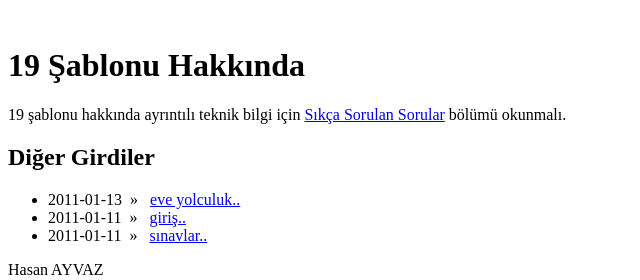
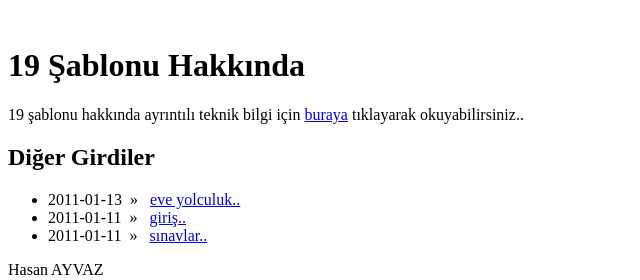
Before and after one commit to hasayvaz/hasayvaz.github.com, a Jekyll site: the page built from 1/_posts/2011-01-13-SSS.md, in a window 1280 px wide. Shown: the top 280 px of the page, without its empty margins (0-640 px from the left). Built offline with Jekyll 4.4.1, drawn with Linux system fonts in a browser that asks for light colours.

Commit message:
yenilenme

```diff
--- a/1/_posts/2011-01-13-SSS.md
+++ b/1/_posts/2011-01-13-SSS.md
@@ -3,5 +3,4 @@ layout: post
 title: 19 Şablonu Hakkında
 ---
 
-19 şablonu hakkında ayrıntılı teknik bilgi için [Sıkça Sorulan
-Sorular](http://00010011.biz/site) bölümü okunmalı.
+19 şablonu hakkında ayrıntılı teknik bilgi için [buraya](http://ondokuz.biz/109/sayfa-kilavuzu/) tıklayarak okuyabilirsiniz..
--- a/index.html
+++ b/index.html
@@ -7,7 +7,7 @@ title: => hasayvaz <=
 
   <p>Kişisel web siteme hoşgeldiniz..! Umarım girdiğinize pişman olmazsınız..</p>
 
-  Kafama estikçe yazdığım kişisel yazılarım için <a href="0/">tıklayın</a>. Bazı konular hakkındanki teknik yazılarımı <a href="9/"><code>9</code></a> nolu kısımda bulabilirsiniz.</p>
+  Kafama estikçe yazdığım kişisel yazılarım için <a href="0/">tıklayın</a>. Bazı konular hakkında uzun olarak yazdığım teknik yazılarımı <a href="1/">1</a> , kısa teknik yazılarımı <a href="9/"><code>9</code></a> nolu kısımda bulabilirsiniz.</p>
 
   {% include html/archive %}
 </div>
```
